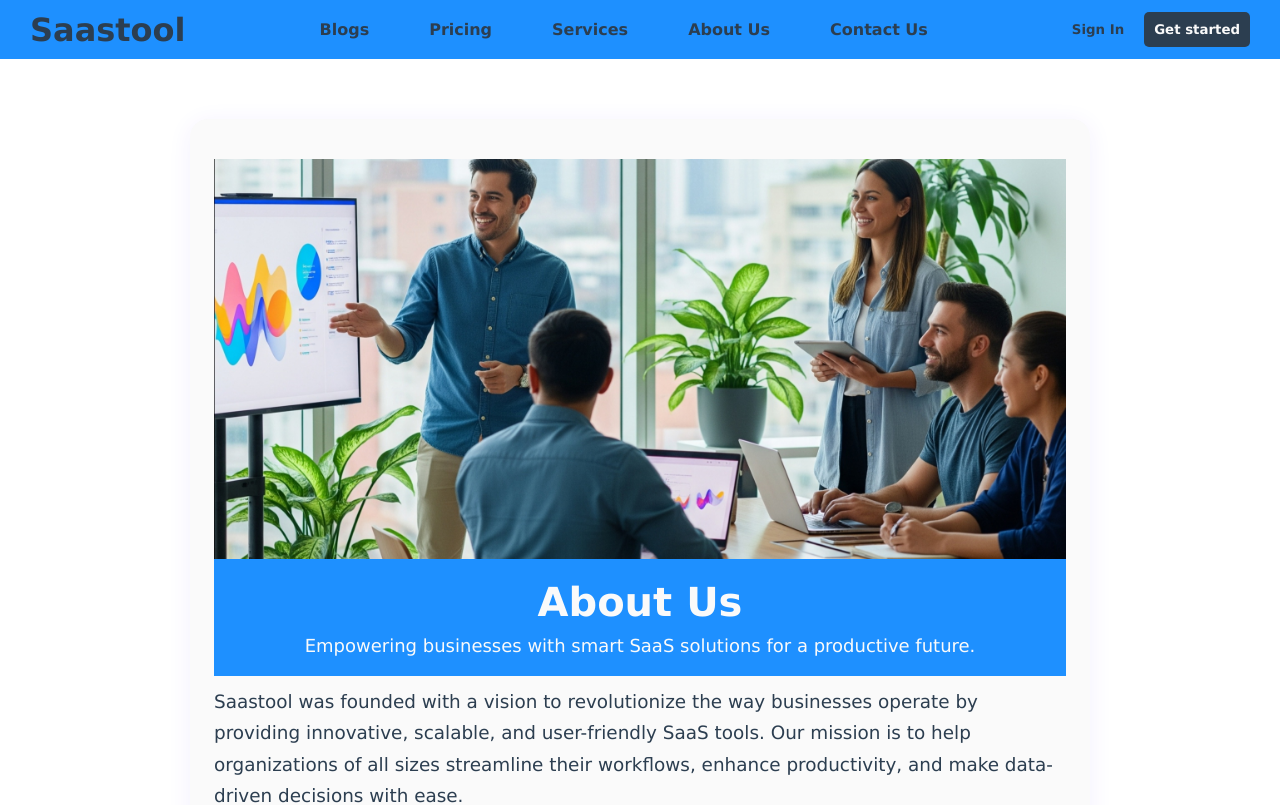
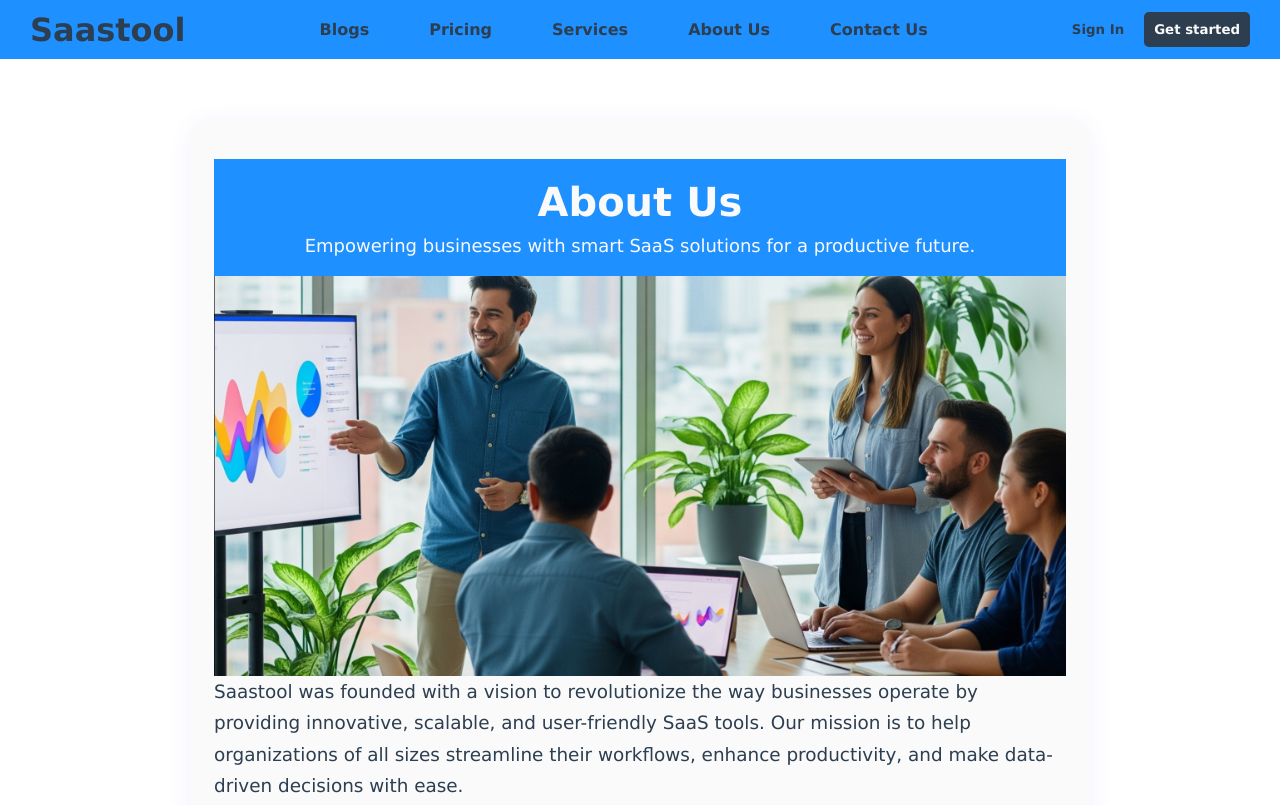
Before and after one commit to emteezet/Saastool, a React (Vite) app: page /about in a window 1280 px wide. Shown: the top 805 px of the page. Built offline with nearby package versions, Linux system fonts and the light colour scheme.

Commit message:
commit init

```diff
--- a/src/Pages/AboutUs.jsx
+++ b/src/Pages/AboutUs.jsx
@@ -3,7 +3,6 @@ import "../styles/AboutUs.css";
 const AboutUs = () => {
   return (
     <section className="aboutus-section">
-      <div className="aboutus-image"></div>
       <div className="aboutus-header">
         <h1 className="section-header">About Us</h1>
         <p className="center-text">
@@ -11,6 +10,8 @@ const AboutUs = () => {
           future.
         </p>
       </div>
+      <div className="aboutus-image"></div>
+
       <div className="aboutus-content">
         <p>
           Saastool was founded with a vision to revolutionize the way businesses
--- a/src/styles/AboutUs.css
+++ b/src/styles/AboutUs.css
@@ -22,10 +22,9 @@
 }
 
 .aboutus-header {
-  margin-bottom: 10px;
   background-color: var(--primary-color);
   padding: 20px;
-  margin-bottom: 10px;
+  /* margin-bottom: 10px; */
 
   h1 {
     font-size: 2.5rem;
@@ -40,16 +39,6 @@
     font-size: large;
   }
 }
-
-/* .aboutus-header .purple-header {
-  color: var(--primary-color);
-} */
-
-/* .aboutus-header .center-text {
-  color: var(--dark-text);
-  font-size: 1.1rem;
-  margin-bottom: 0;
-} */
 
 .aboutus-content {
   color: var(--dark-text);
--- a/src/styles/Contact.css
+++ b/src/styles/Contact.css
@@ -44,3 +44,9 @@
 .contact-form button:hover {
   opacity: 0.8;
 }
+
+@media (width < 768px) {
+  .contact-container {
+    width: 80vw;
+  }
+}
```
